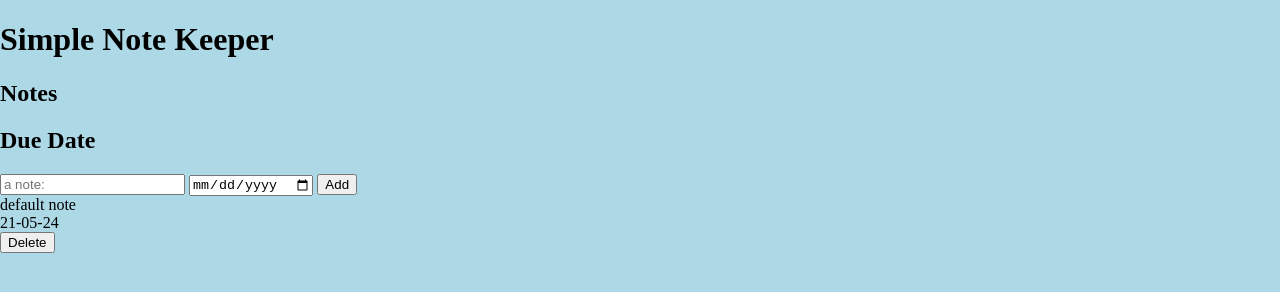
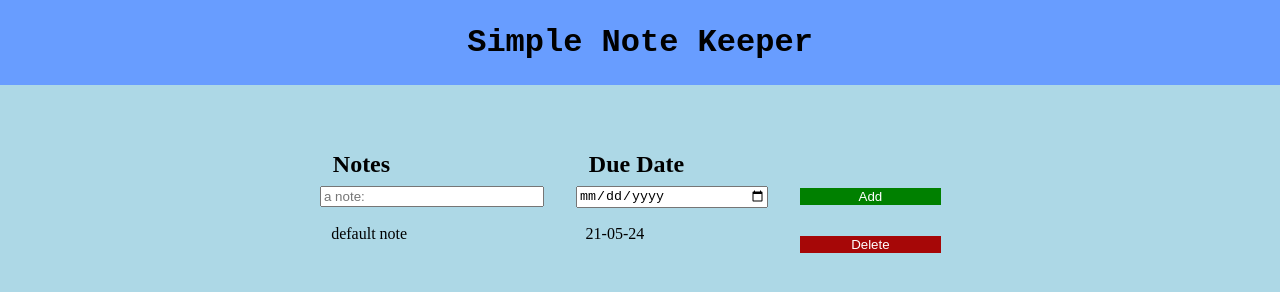
Before and after one commit to Radwayne12/note-keeper, a plain HTML site: page index.html in a window 1280 px wide. Drawn offline with Linux system fonts and the light colour scheme.

Commit message:
applying styles

```diff
--- a/index.html
+++ b/index.html
@@ -7,8 +7,9 @@
     <link rel="stylesheet" href="style.css">
 </head>
 <body>
-    <h1>Simple Note Keeper</h1>
-    <div class="grid-three">
+    <h1 class="main-heading">Simple Note Keeper</h1>
+    <div class="center-container">
+        <div class="notes-grid">
 
             <h2>Notes</h2>
             <h2>Due Date</h2>
@@ -20,7 +21,9 @@
 
         </div>
 
-    <div class="js-notes-populate"></div>
+        <div class="js-notes-populate notes-grid"></div>
+    </div>
+
 
 
     <script src="notes.js"></script>
--- a/style.css
+++ b/style.css
@@ -1,3 +1,65 @@
 body {
     margin: 0;
     background-color: lightblue;}
+
+.main-heading {
+    font-family:'Courier New', Courier, monospace;
+    text-align: center;
+    background-color: rgb(104, 157, 255);
+    margin: 0;
+    margin-bottom: 5vh;
+    padding-top: 3vh;
+    padding-bottom: 3vh;
+
+}
+.notes-grid {
+    width: 50%;
+    display: grid;
+    grid-template-columns: 35% 30% 22%;
+    align-items: center;
+    row-gap: 18%;
+    column-gap: 5%;
+    font-size: 2vh;
+    margin-top: 2%;
+}
+.center-container {
+    width: 100vw;
+    display: flex;
+    flex-direction: column;
+    align-items: center;
+}
+
+.notes-grid > h2 {
+    font-size: 3vh;
+    margin: 0;
+    margin-left: 1vw;
+}
+
+.records {
+
+    height: 100%;
+    padding: 5%;
+    word-wrap: break-word;
+}
+
+.js-delete-button {
+    color: white;
+    background-color: rgb(166, 7, 7);
+    border-style: none;
+}
+
+#js-add-notes {
+    color: white;
+    background-color: green;
+    border-style: none;
+
+}
+
+@media (max-width: 740px) {
+    .notes-grid {
+        width:100%;
+    }
+    .notes-grid > h2 {
+        font-size: 16px;
+    }
+}
```
Lines whose indentation alone changed are shown as unchanged.
